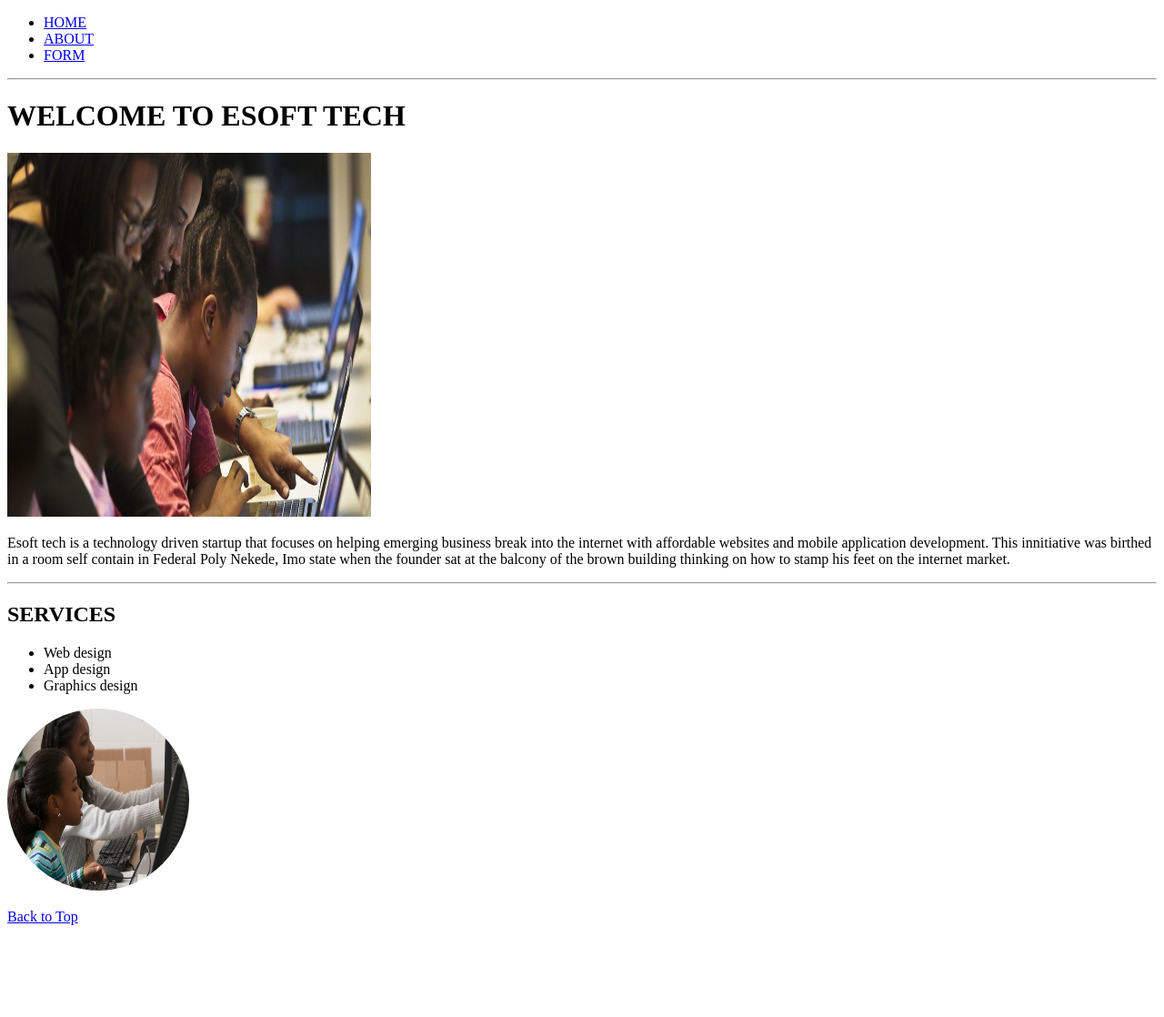
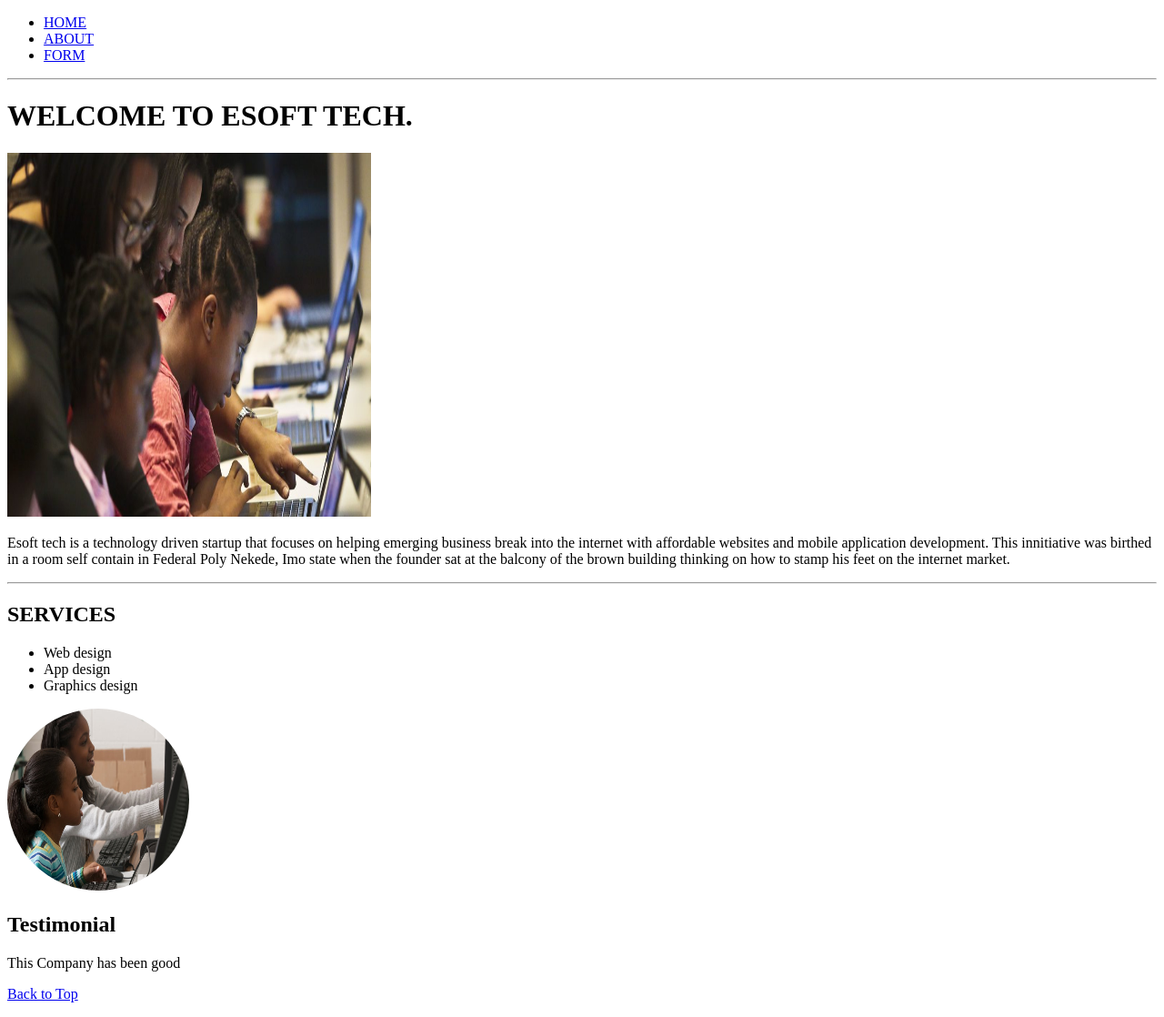
Before and after one commit to Emmyyoung4me/jaunt-tech, a plain HTML site: page index.html in a window 1280 px wide. Shown: the whole page at 91% size. Before the commit the page ends 1033 px from the top, so only its background shows below. Drawn offline with Linux system fonts and the light colour scheme.

Commit message:
second commit

```diff
--- a/index.html
+++ b/index.html
@@ -17,7 +17,7 @@
     <hr>
 
     <div>
-        <h1>WELCOME TO ESOFT TECH</h1>
+        <h1>WELCOME TO ESOFT TECH.</h1>
 
         <img src="hello.jpg" alt="img" style="height: 400px; width: 400px;">
     </div>
@@ -40,6 +40,11 @@
     </div>
 
     <div>
+        <h2>Testimonial</h2>
+            <p>This Company has been good</p>
+    </div>
+
+    <div>
         <p><a href="index.html">Back to Top</a></p>
     </div>
 
```
